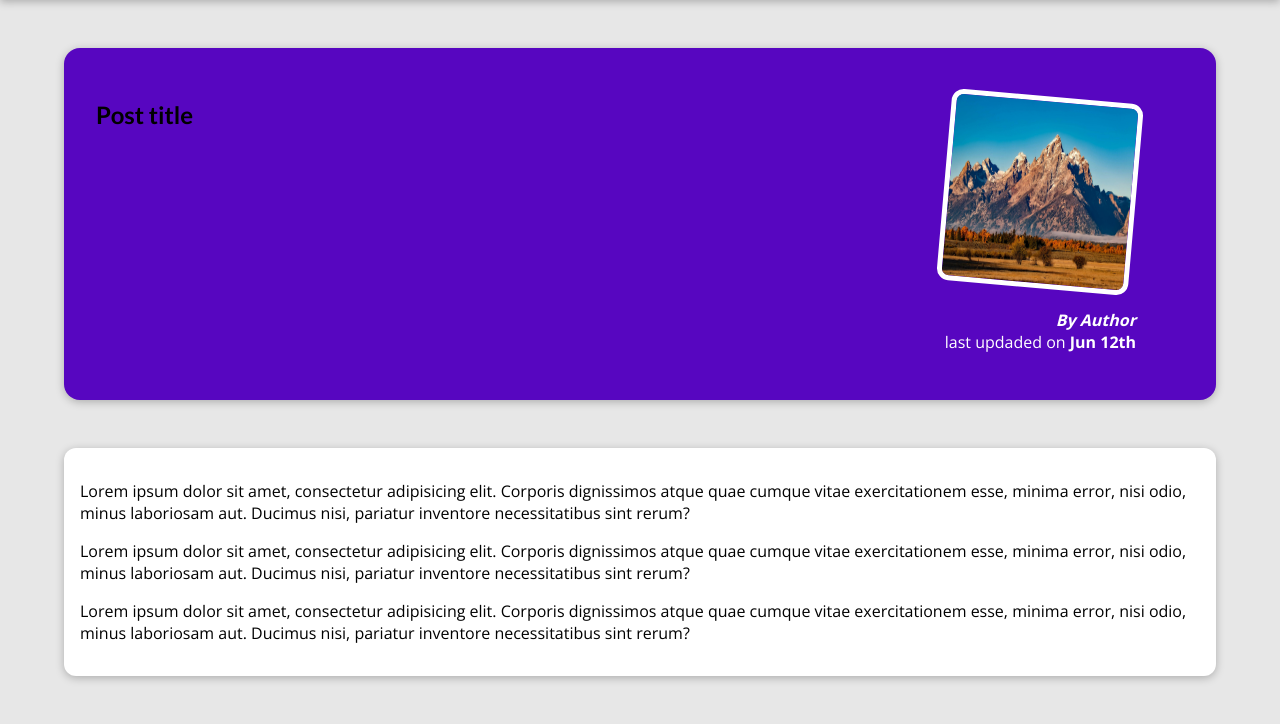
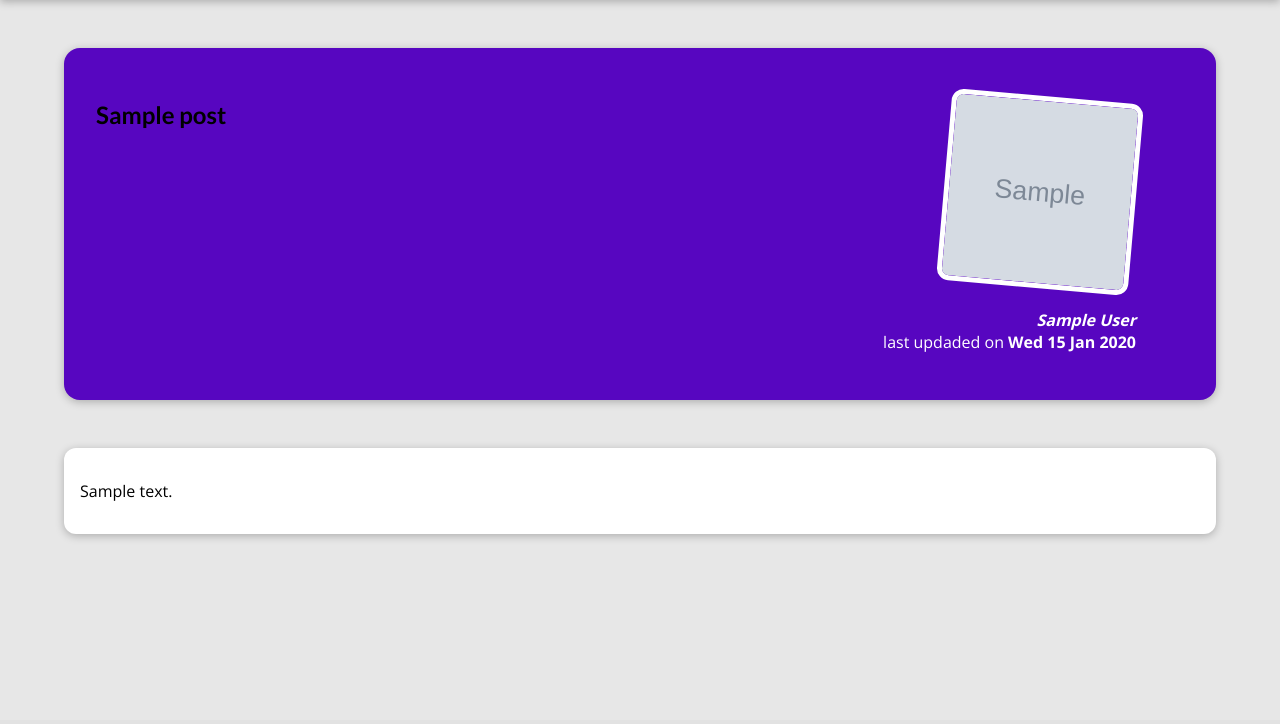
Before and after one commit to biancavlz/MySite, a Django app: template my_site/blog/templates/blog/post-detail.html in a window 1280 px wide. Shown: the part 80-804 px from the top of the page. After the commit the page ends 618 px from the top, so only its background shows below. Run offline with Django 5.2, Linux system fonts and the light colour scheme; the template is opened without the code that fills it: most values are stand-ins (such as "Sample title", 1, 10 or a date in 2020); grey boxes marked "Sample" are stand-in pictures.

Commit message:
adds dummy data to post details page

```diff
--- a/my_site/blog/templates/blog/post-detail.html
+++ b/my_site/blog/templates/blog/post-detail.html
@@ -1,29 +1,13 @@
-{% extends "base.html" %} {% load static %}{% block title %}This post title {% endblock%} {% block css_files %} <link
+{% extends "base.html" %} {% load static %}{% block title %}{{post.title}} {% endblock%} {% block css_files %} <link
 rel="stylesheet" href="{% static "blog/post-detail.css" %}" /> {% endblock %}{% block content%}
 <section id="summary">
-    <h1>Post title</h1>
+    <h1>{{post.title}}</h1>
     <article>
-        <img src="{% static "blog/images/mountains.jpg"%}" alt="Post title" />
-        <address>By Author</address>
-        <div>last updaded on <time>Jun 12th</time></div>
+        <img src="{% static "blog/images/"|add:post.image%}" alt="{{post.title}}" />
+        <address>{{post.author|title}}</address>
+        <div>last updaded on <time>{{post.date|date:"D d M Y"}}</time></div>
     </article>
 </section>
 
-<main>
-    <p>
-        Lorem ipsum dolor sit amet, consectetur adipisicing elit. Corporis dignissimos atque quae cumque vitae
-        exercitationem esse, minima error, nisi odio, minus laboriosam aut. Ducimus nisi, pariatur inventore
-        necessitatibus sint rerum?
-    </p>
-    <p>
-        Lorem ipsum dolor sit amet, consectetur adipisicing elit. Corporis dignissimos atque quae cumque vitae
-        exercitationem esse, minima error, nisi odio, minus laboriosam aut. Ducimus nisi, pariatur inventore
-        necessitatibus sint rerum?
-    </p>
-    <p>
-        Lorem ipsum dolor sit amet, consectetur adipisicing elit. Corporis dignissimos atque quae cumque vitae
-        exercitationem esse, minima error, nisi odio, minus laboriosam aut. Ducimus nisi, pariatur inventore
-        necessitatibus sint rerum?
-    </p>
-</main>
+<main>{{post.content|linebreaks}}</main>
 {%endblock%}
--- a/my_site/blog/views.py
+++ b/my_site/blog/views.py
@@ -84,4 +84,5 @@ def posts(request):
   return render(request, "blog/all-posts.html", { "all_posts": all_posts })
 
 def post_details(request, slug):
-  return render(request, "blog/post-detail.html")
+  identified_post = next(post for post in all_posts if post["slug"] == slug)
+  return render(request, "blog/post-detail.html", { "post": identified_post })
```
